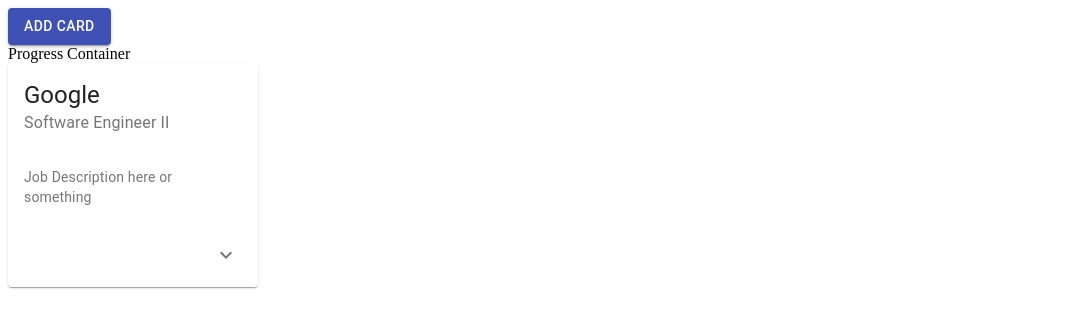
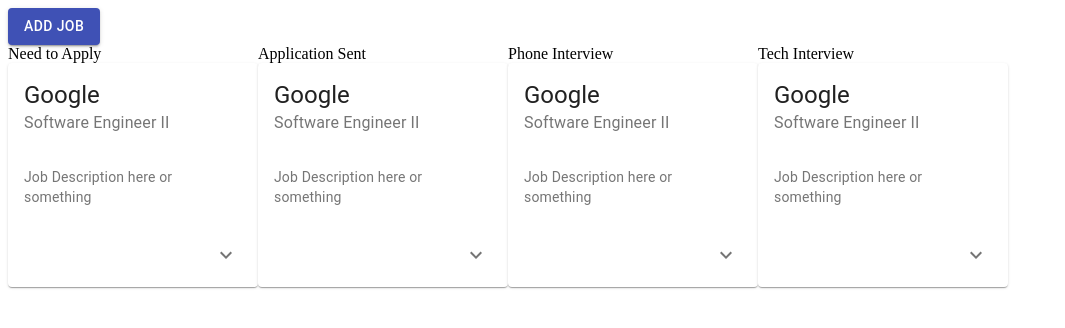
Before and after one commit to Dragonite-42/JobTracker, a React app: page / in a window 1280 px wide. Shown: the top 328 px of the page, without its empty margins (0-1065 px from the left). Built offline with nearby package versions, Linux system fonts and the light colour scheme.

Commit message:
Basic Modal
Co-authored-by: andrewkimq <andrewkimq@gmail.com>
Co-authored-by: jason-d-lee <jlee388@ucr.edu>
Co-authored-by: JohnL64 <johnclee64@gmail.com>
Co-authored-by: JIB3377 <bij3377@gmail.com>
Co-authored-by: kirstenyoon <kirstenyoon@gmail.com>

```diff
--- /dev/null
+++ b/client/components/CardModal.jsx
@@ -0,0 +1,14 @@
+import React from 'react';
+
+export default function CardModal() {
+  console.log('CardModal is open');
+    return (
+      <div>
+        <form>
+          <input placeholder='Company Name'></input>
+          <input placeholder='Job Title'></input>
+          <input type='submit' value='Submit'></input>
+        </form>
+      </div>
+    )
+}
--- a/client/containers/MainContainer.jsx
+++ b/client/containers/MainContainer.jsx
@@ -2,17 +2,61 @@
 import Button from '@material-ui/core/Button';
 import AddIcon from '@material-ui/icons/Add';
 import { makeStyles } from '@material-ui/core/styles';
+import ProgressContainer from './ProgressContainer';
+import CardModal from '../components/CardModal';
+// import styles from '../styling/containers/MainContainer.css';
+import { useState } from 'react';
+import '../stylesheets/index.css';
 
-import ProgressContainer from './ProgressContainer';
-// import styles from '../styling/containers/MainContainer.css';
+const useStyles = makeStyles({
+  progress: {
+    display: 'flex'
+  },
+});
 
 function MainContainer() {
+    const classes = useStyles();
+    const array = [];
+    const hiringStep = [
+        'Need to Apply',
+        'Application Sent',
+        'Phone Interview',
+        'Tech Interview'
+    ]
+    // make array of ProgressContainers
+    const [columns, setColumns]= useState(4)
+    const [ modalBoolean, setModalBoolean] = useState(false)
+    for(let i = 0; i < columns; i++){
+        array.push(
+            <div>
+                {hiringStep[i]}
+                <ProgressContainer/>
+            </div>
+        )
+    }
+
+    function handleClick(){
+        modalBoolean === false ? setModalBoolean(true) : setModalBoolean(false);
+    }
+
+    console.log('modalBoolean ', modalBoolean);
+
     return (
         <div>
-            <Button variant="contained" color="primary">
-                Add Card
-            </Button>
-            <ProgressContainer id='progressContainer' />
+          <div>
+          <Button variant="contained" color="primary" onClick={(e) => handleClick()}>
+            Add Job
+          </Button>
+          </div>
+          <div className='modal'>
+              {modalBoolean === true && <div>
+                <CardModal/>
+                </div>
+              }
+          </div>
+          <div className={classes.progress}>
+            {array}
+          </div>
         </div>
     )
 }
--- a/client/containers/ProgressContainer.jsx
+++ b/client/containers/ProgressContainer.jsx
@@ -3,10 +3,10 @@
 
 function ProgressContainer() {
 
+  //create array of job cards
 
   return (
     <div>
-      Progress Container
       <JobCard />
     </div>
   )
--- a/client/index.js
+++ b/client/index.js
@@ -1,5 +1,6 @@
 import React from 'react';
 import ReactDOM from 'react-dom';
 import App from './App'
+import './stylesheets/index.css'
 
 ReactDOM.render(<App />, document.getElementById('root'))
--- /dev/null
+++ b/client/stylesheets/index.css
@@ -0,0 +1,4 @@
+.progress {
+    display: flex;
+    /* justify-content: */
+}
```
Also changed, not shown: client/styling/components/Button.css (deleted), client/styling/components/Card.css (deleted), client/styling/containers/MainContainer.css (deleted), client/styling/containers/ProgressContainer.css (deleted), 1 other file (tests, documents, lock files or other folders).
